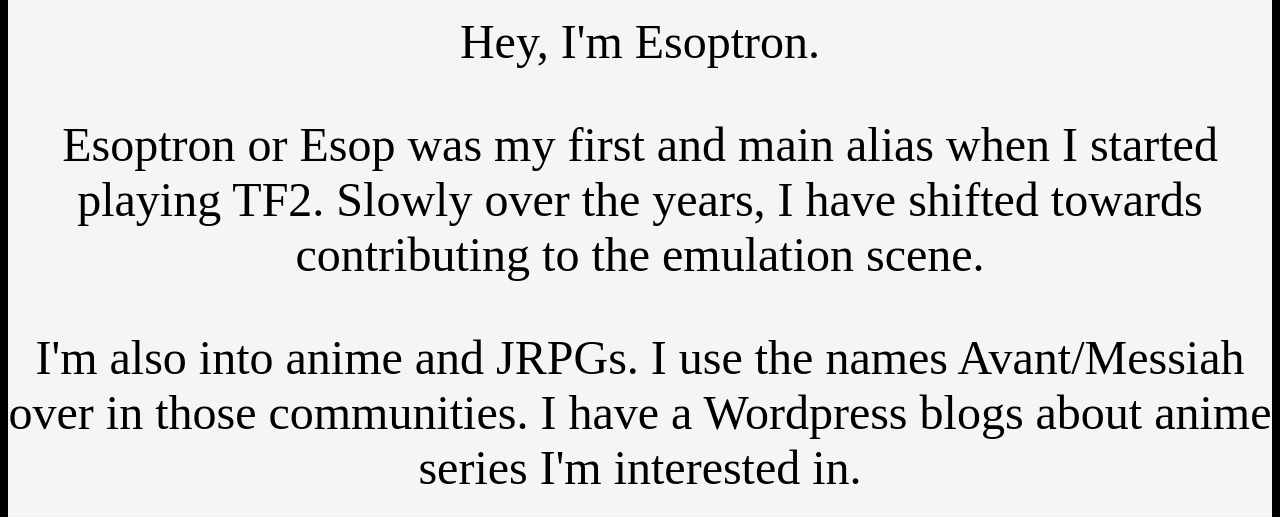
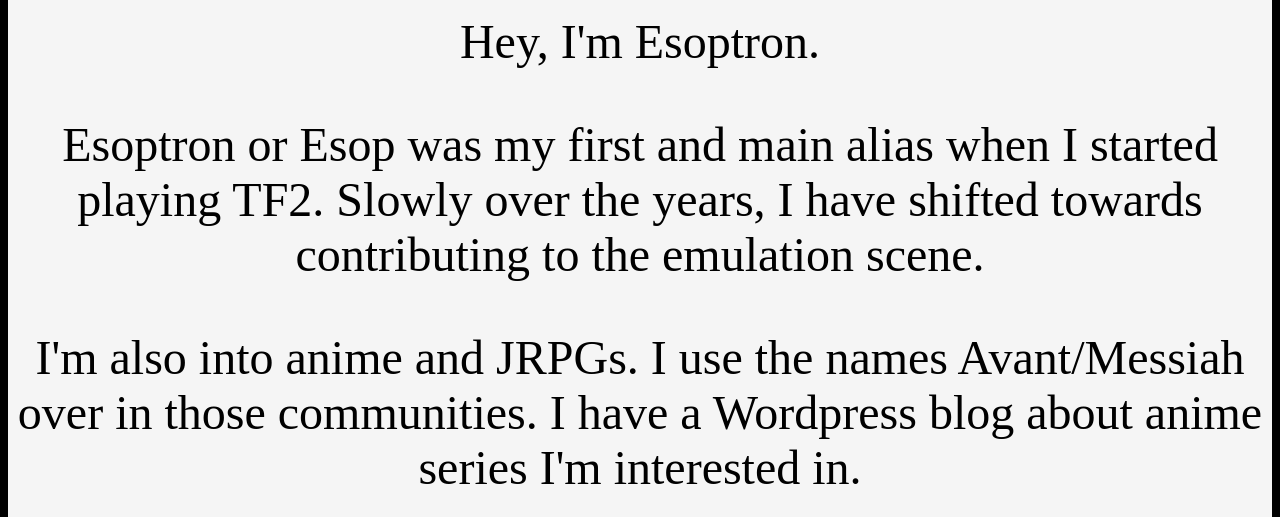
Before and after one commit to esoptron/esoptron.github.io, a plain HTML site: page other.html in a window 1280 px wide. Shown: the part 283-800 px from the top of the page. Drawn offline with Linux system fonts and the light colour scheme.

Commit message:
Update other.html

```diff
--- a/other.html
+++ b/other.html
@@ -59,7 +59,7 @@ Esoptron or Esop was my first and main alias when I started playing TF2. Slowly
 
 <p>
 
-I'm also into anime and JRPGs. I use the names Avant/Messiah over in those communities. I have a Wordpress blogs about anime series I'm interested in.
+I'm also into anime and JRPGs. I use the names Avant/Messiah over in those communities. I have a Wordpress blog about anime series I'm interested in.
 
 </p>
 
```
